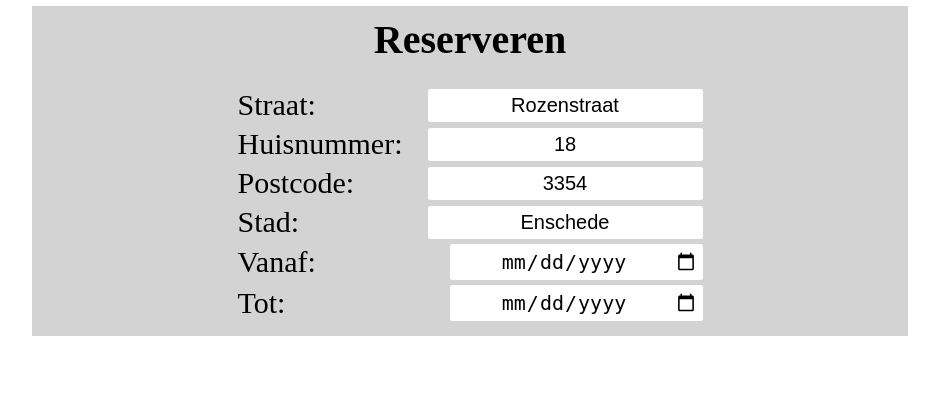
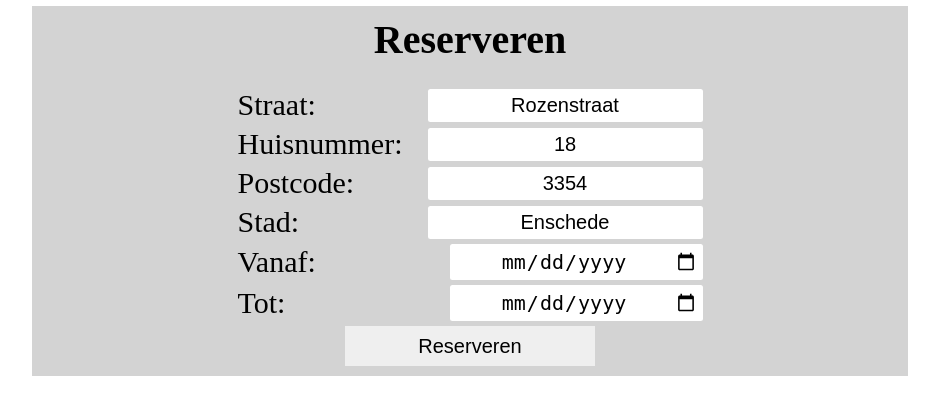
Before and after one commit to lukasdeVries/reserveringen, a PHP site: page /reserveringen/tasks/reservering.php?id=2 in a window 1280 px wide. Shown: the part 381-800 px from the top of the page, without its empty margins (170-1109 px from the left). Run offline with PHP 8.4, Linux system fonts and the light colour scheme; data comes from the database, SQL or seed files in the repository.

Commit message:
submit voor reserveringen

```diff
--- a/css/main.css
+++ b/css/main.css
@@ -187,6 +187,26 @@ body .wrapper{
     width: 243px;
 }
 
+.form-submit {
+    display: flex;
+    justify-content: center;
+
+
+}
+
+.form-submit input[type='submit']{
+    border: 1px solid transparent;
+
+    width: 250px;
+    height: 40px;
+
+    font-size: 20px;
+}
+
+.form-submit input[type='submit']:hover{
+    background-color: lightblue;
+}
+
 .errorCenter{
     font-size: 30px;
 
--- a/tasks/reservering.php
+++ b/tasks/reservering.php
@@ -68,6 +68,9 @@
                             <label for="tot"> Tot: </label>
                             <input type="date" value="" name="tot">
                         </div>
+                        <div class="form-submit">
+                            <input type="submit" value="Reserveren">
+                        </div>
                     </form>
                 </div>
             </div>
```
